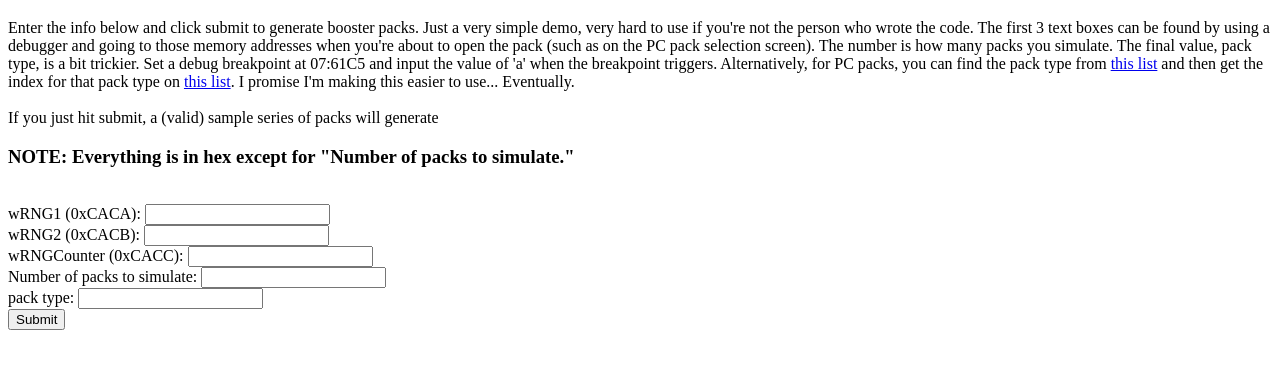
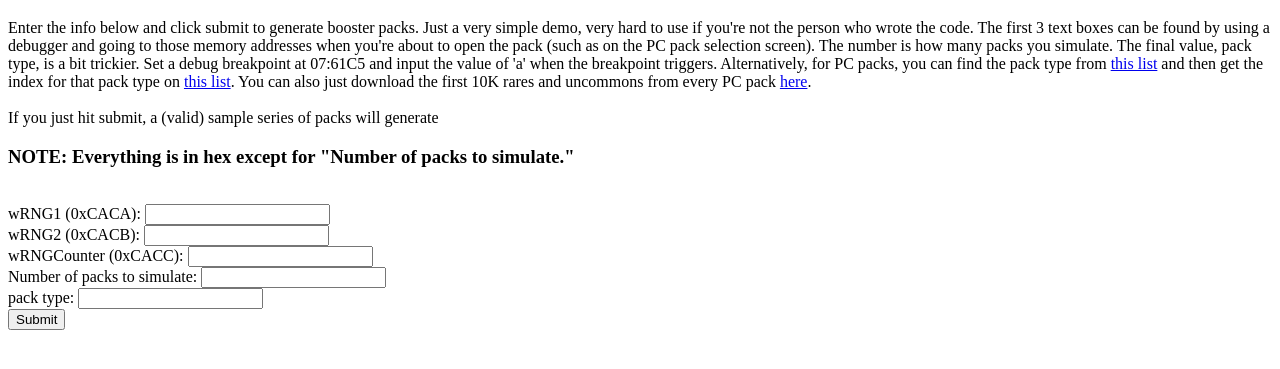
Before and after one commit to pokemon-speedrunning/tcg-tool, a website: page index.html in a window 1280 px wide. Shown: the part 61-430 px from the top of the page. Drawn offline with Linux system fonts and the light colour scheme.

Commit message:
Add first 10k PC Packs to site

```diff
--- a/index.html
+++ b/index.html
@@ -75,7 +75,7 @@
 </head>
 <body>
 <h1> Pokemon TCG for Gameboy Card Pack Simulator </h1>
-<p> Enter the info below and click submit to generate booster packs. Just a very simple demo, very hard to use if you're not the person who wrote the code. The first 3 text boxes can be found by using a debugger and going to those memory addresses when you're about to open the pack (such as on the PC pack selection screen). The number is how many packs you simulate. The final value, pack type, is a bit trickier. Set a debug breakpoint at 07:61C5 and input the value of 'a' when the breakpoint triggers. Alternatively, for PC packs, you can find the pack type from <a href="https://www.speedrun.com/pkmntcg/guide/j0g3n">this list</a> and then get the index for that pack type on <a href="https://github.com/pret/poketcg/blob/6c74edb245a25feaf202f9ee101774be9155bf48/src/engine/booster_packs.asm#L167">this list</a>. I promise I'm making this easier to use... Eventually.<br/><br/>If you just hit submit, a (valid) sample series of packs will generate</p>
+<p> Enter the info below and click submit to generate booster packs. Just a very simple demo, very hard to use if you're not the person who wrote the code. The first 3 text boxes can be found by using a debugger and going to those memory addresses when you're about to open the pack (such as on the PC pack selection screen). The number is how many packs you simulate. The final value, pack type, is a bit trickier. Set a debug breakpoint at 07:61C5 and input the value of 'a' when the breakpoint triggers. Alternatively, for PC packs, you can find the pack type from <a href="https://www.speedrun.com/pkmntcg/guide/j0g3n">this list</a> and then get the index for that pack type on <a href="https://github.com/pret/poketcg/blob/6c74edb245a25feaf202f9ee101774be9155bf48/src/engine/booster_packs.asm#L167">this list</a>. You can also just download the first 10K rares and uncommons from every PC pack <a href="assets/PCPacksFirst10K.zip">here</a>.<br/><br/>If you just hit submit, a (valid) sample series of packs will generate</p>
 <h3><b>NOTE: Everything is in hex except for "Number of packs to simulate."</b></h3><br/>
 wRNG1 (0xCACA): <input class="textbox" id="wRNG1Input" type="text" maxLength="2"/><br/>
 wRNG2 (0xCACB): <input class="textbox" id="wRNG2Input" type="text" maxLength="2"/><br/>
```
Also changed, not shown: 1 other file.
